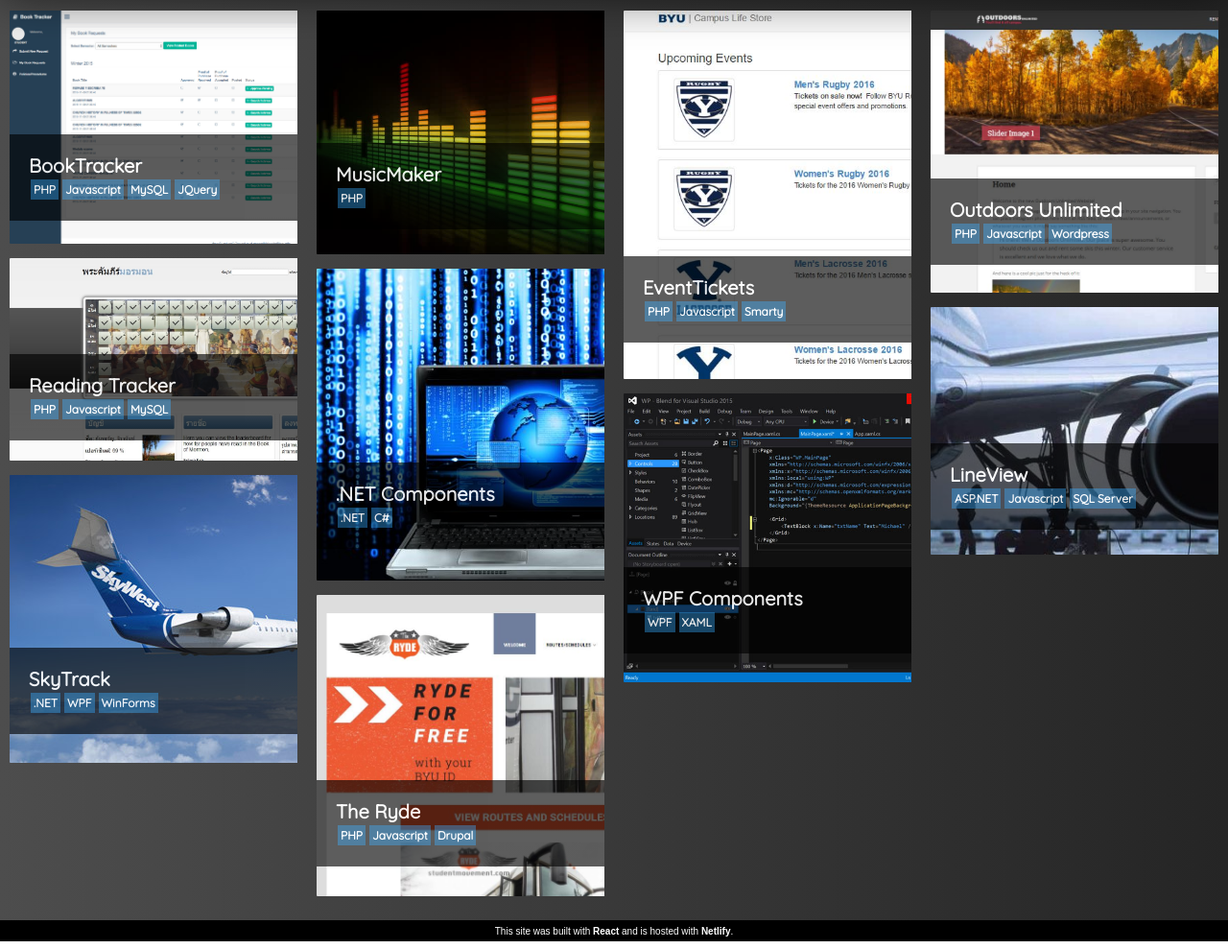
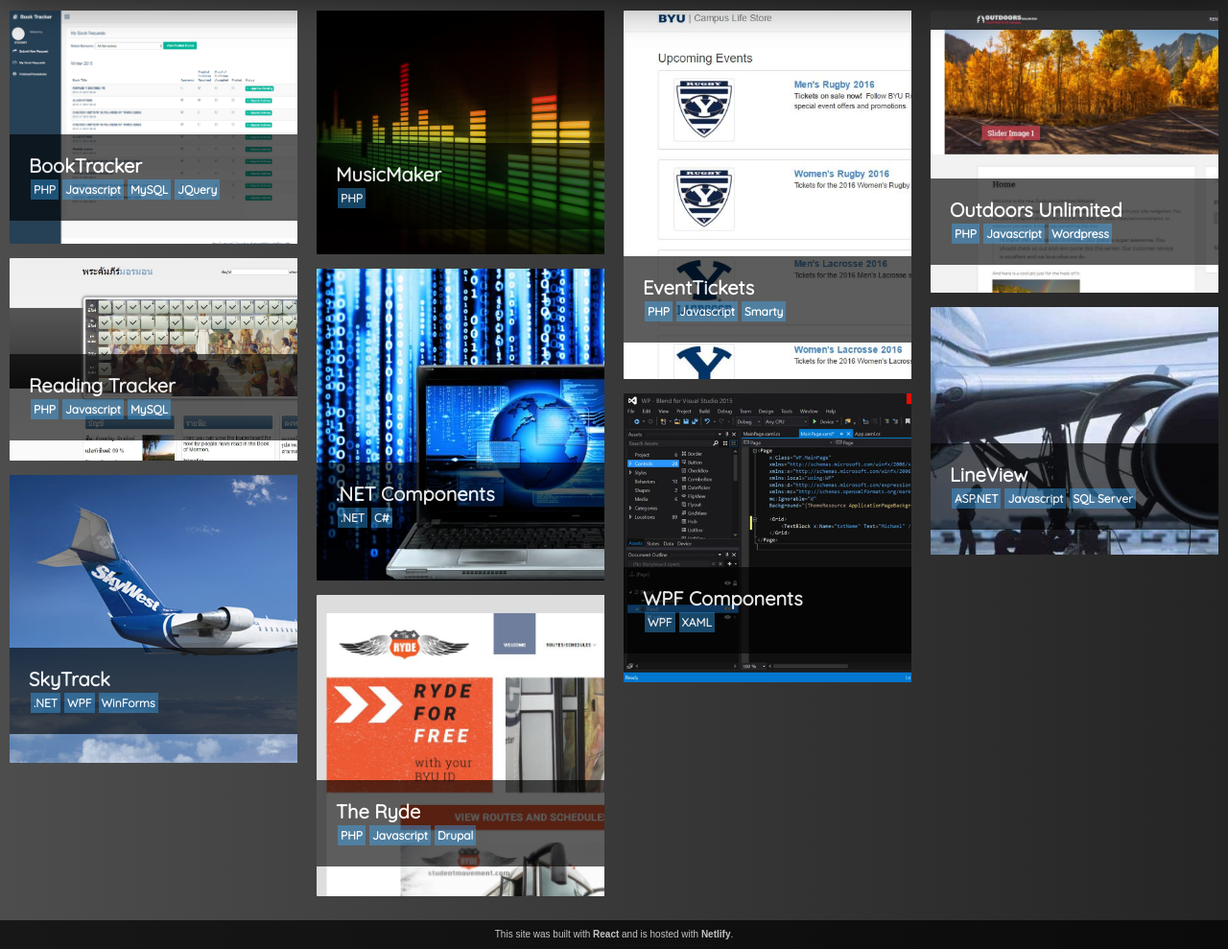
Before and after one commit to drewjex/Portfolio, a React app: page / in a window 1280 px wide. Shown: the part 69-1058 px from the top of the page at 96% size. Built offline with nearby package versions, Linux system fonts and the light colour scheme.

Commit message:
footer changes with height and opacity

```diff
--- a/src/style.scss
+++ b/src/style.scss
@@ -320,8 +320,9 @@
 	position: absolute;
 	/* bottom: 0; */
 	margin-top: 20px;
-	height: 22px;
-	padding-top: 6px;
+	height: 30px;
+	padding-top: 9px;
+	opacity:.7;
 	background: black;
 	width: 100%;
 	box-sizing: border-box;
```
